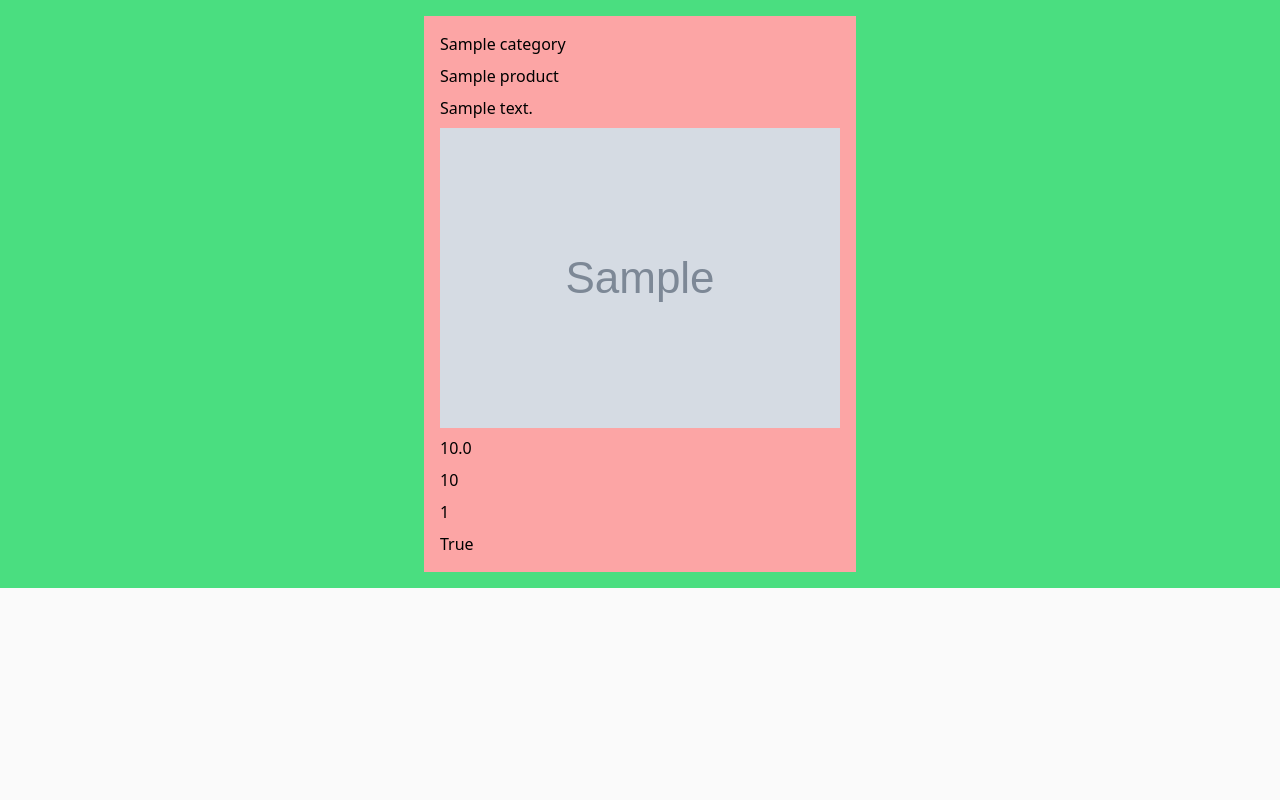
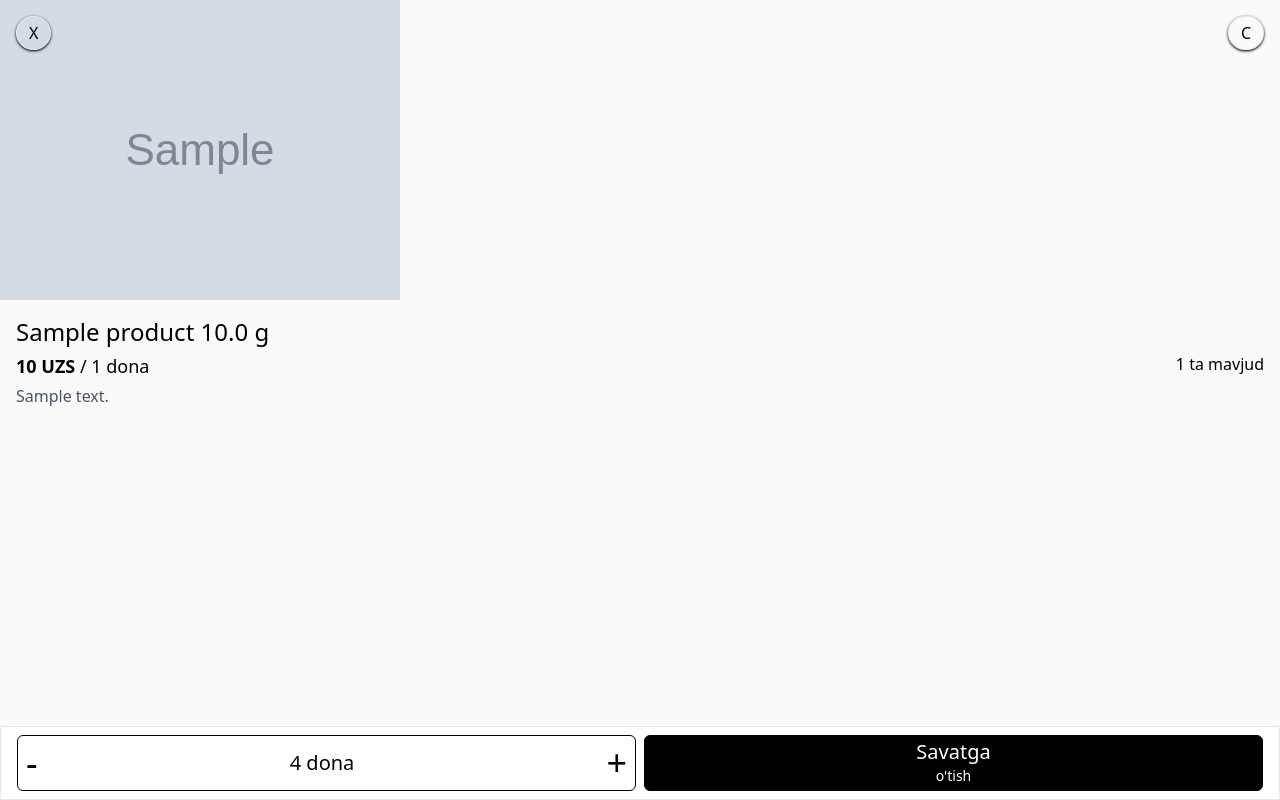
Before and after one commit to TOXIC-krot/al-asalDjango, a Django app: page /products/1/ in a window 1280 px wide. Run offline with Django 5.2, Linux system fonts and the light colour scheme; tables that the repository leaves empty hold one stand-in row (values such as "Sample post"); grey boxes marked "Sample" are stand-in pictures; some libraries are stand-ins or nearby versions.

Commit message:
fix: product_detail

```diff
--- a/templates/products/product_detail.html
+++ b/templates/products/product_detail.html
@@ -2,17 +2,32 @@
 
 {% block content %}
 
-<div class="p-4 bg-green-400 flex flex-col justify-between items-center space-y-2">
-  <div class="p-4 bg-red-300 flex flex-col space-y-2">
-    <span>{{ product.category }}</span>
-    <span>{{ product.title }}</span>
-    <span>{{ product.description }}</span>
-    <img src="{{ product.image.url }}" alt="">
-    <span>{{ product.weight }}</span>
-    <span>{{ product.price }}</span>
-    <span>{{ product.count }}</span>
-    <span>{{ product.is_available }}</span>
+<div class="pb-16">
+  <div class="relative"> <!-- for image part -->
+    <img src="{{ product.image.url }}">
+    <button class="border rounded-full px-3 py-1 shadow shadow-black absolute left-4 top-4">X</button>
+    <button class="border rounded-full px-3 py-1 shadow shadow-black absolute right-4 top-4">C</button>
   </div>
+  <div class="p-4"> <!-- for text body part -->
+    <span class="text-2xl font-medium">{{ product.title }} {{ product.weight }} g</span>
+    <div class="flex justify-between my-1">
+      <span class="text-lg font-bold">{{ product.price }} UZS <span class="font-medium">/ 1 dona</span></span>
+      <span class="font-medium">{{ product.count }} ta mavjud</span>
+    </div>
+    <span class="text-slate-600 font-medium">{{ product.description }}</span>
+  </div>
+
+</div>
+<div class="fixed inset-x-0 bottom-0 w-full flex justify-between items-center border bg-white py-2 px-4"> <!-- fixed footer -->
+  <div class="flex items-center justify-between border border-black rounded-md flex-1 h-14 mr-2 py-0.5"> <!-- for counter -->
+    <button class="text-4xl px-2">-</button>
+    <span class="text-center text-xl">4 dona</span>
+    <button class="text-4xl px-2">+</button>
+  </div>
+  <a href="#" class="flex flex-col items-center text-white bg-black py-0.5 border border-black rounded-md flex-1 h-14">
+    <span class="text-xl">Savatga</span>
+    <span class="text-sm">o'tish</span>
+  </a>
 </div>
 
 {% endblock content %}
```
